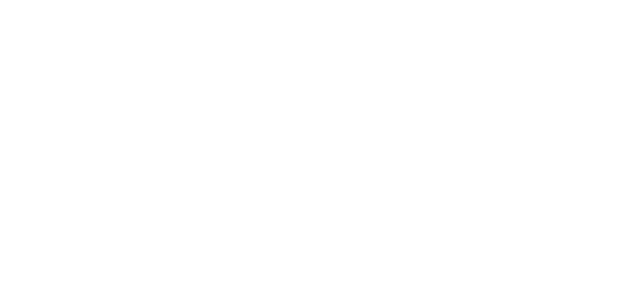
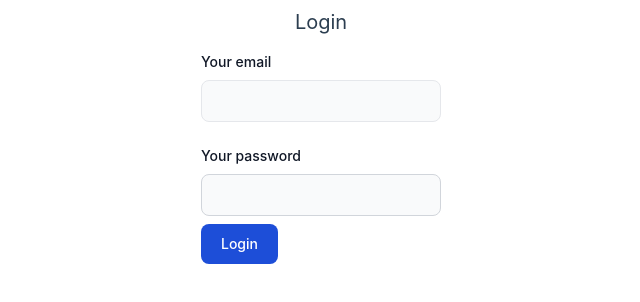
Before and after one commit to caraseli02/QGEN, a Vue app: page /login in a window 1280 px wide. Before the commit this address had no page. Shown: the top 302 px of the page, without its empty margins (319-959 px from the left). Built offline with nearby package versions, Linux system fonts and the light colour scheme.

Commit message:
feat: add auth for login logic

```diff
--- a/package.json
+++ b/package.json
@@ -19,7 +19,9 @@
     "element-plus": "^2.2.29",
     "pinia": "^2.0.28",
     "vue": "^3.2.45",
-    "vue-router": "^4.1.6"
+    "vue-router": "^4.1.6",
+    "vee-validate": "^4.5.11",
+    "yup": "^0.32.11"
   },
   "devDependencies": {
     "@rushstack/eslint-patch": "^1.1.4",
--- a/src/main.ts
+++ b/src/main.ts
@@ -2,7 +2,7 @@ import { createApp } from 'vue'
 import { createPinia } from 'pinia'
 
 import App from './App.vue'
-import router from './router'
+import { router } from './router';
 
 //element dark mode https://element-plus.org/en-US/guide/dark-mode.html#dark-mode
 import 'element-plus/theme-chalk/dark/css-vars.css'
--- a/src/router/index.ts
+++ b/src/router/index.ts
@@ -1,15 +1,34 @@
 import { createRouter, createWebHistory } from 'vue-router'
 import HomeView from '../views/HomeView.vue'
+import LoginView from '../views/LoginView.vue'
+import { useAuthStore } from '@/stores/auth';
 
-const router = createRouter({
+
+export const router = createRouter({
   history: createWebHistory(import.meta.env.BASE_URL),
   routes: [
     {
       path: '/',
       name: 'home',
       component: HomeView
+    },
+    {
+      path: '/login',
+      name: 'login',
+      component: LoginView
     }
   ]
 })
 
-export default router
+
+router.beforeEach(async (to) => {
+
+  // redirect to login page if not logged in and trying to access a restricted page
+  const publicPages = ['/login'];
+  const authRequired = !publicPages.includes(to.path);
+  const authStore = useAuthStore();
+
+  if (authRequired && !authStore.user) {
+    return '/login';
+  }
+});
--- /dev/null
+++ b/src/stores/auth.ts
@@ -0,0 +1,20 @@
+import { defineStore } from 'pinia';
+import { useStorage } from '@vueuse/core'
+import { router } from '@/router';
+
+export const useAuthStore = defineStore({
+    id: 'auth',
+    state: () => ({
+        // initialize state from local storage to enable user to stay logged in
+        user: useStorage('user', {}),
+    }),
+    actions: {
+        async login(username: string, password: string) {
+            localStorage.setItem('user', JSON.stringify({ username, password }));
+        },
+        logout() {
+            this.user = {};
+            router.push('/login');
+        }
+    }
+});
--- a/src/stores/counter.ts
+++ /dev/null
@@ -1,12 +0,0 @@
-import { ref, computed } from 'vue'
-import { defineStore } from 'pinia'
-
-export const useCounterStore = defineStore('counter', () => {
-  const count = ref(0)
-  const doubleCount = computed(() => count.value * 2)
-  function increment() {
-    count.value++
-  }
-
-  return { count, doubleCount, increment }
-})
--- a/src/types.ts
+++ b/src/types.ts
@@ -9,3 +9,5 @@ export interface IDog {
     bred_for: string
   }[]
 }
+
+export interface IValues { username: string, password: string }
--- /dev/null
+++ b/src/views/LoginView.vue
@@ -0,0 +1,51 @@
+<script setup lang="ts">
+import { Form, Field } from 'vee-validate';
+import * as Yup from 'yup';
+import type { IValues } from '@/types'
+import { useAuthStore } from '@/stores/auth';
+
+
+const schema = Yup.object().shape({
+    username: Yup.string().required('Username is required'),
+    password: Yup.string().required('Password is required')
+});
+
+async function onSubmit(values: IValues) {
+    const authStore = useAuthStore();
+    const { username, password } = values;
+    await authStore.login(username, password);
+}
+</script>
+
+<template>
+    <div class="card m-3 flex justify-center items-center flex-col t-8">
+        <h4 class="text-xl mb-4">Login</h4>
+        <div class="max-w-md">
+            <Form @submit="onSubmit" :validation-schema="schema" v-slot="{ errors, isSubmitting }">
+                <div class="mb-6">
+                    <label for="email" class="block mb-2 text-sm font-medium text-gray-900 dark:text-white">Your
+                        email</label>
+                    <Field name="username" type="text"
+                        class="bg-gray-50 border text-gray-900 text-sm rounded-lg focus:ring-blue-500 focus:border-blue-500 block w-full p-2.5 dark:bg-gray-700 dark:border-gray-600 dark:placeholder-gray-400 dark:text-white dark:focus:ring-blue-500 dark:focus:border-blue-500"
+                        :class="{ 'border-red-500': errors.username }" />
+                    <div class="mt-2 text-sm text-red-600 dark:text-red-500">{{ errors.username }}</div>
+                </div>
+                <div class="form-group">
+                    <label for="password" class="block mb-2 text-sm font-medium text-gray-900 dark:text-white">Your
+                        password</label>
+                    <Field name="password" type="password"
+                        class="bg-gray-50 border border-gray-300 text-gray-900 text-sm rounded-lg focus:ring-blue-500 focus:border-blue-500 block w-full p-2.5 dark:bg-gray-700 dark:border-gray-600 dark:placeholder-gray-400 dark:text-white dark:focus:ring-blue-500 dark:focus:border-blue-500"
+                        :class="{ 'border-red-500': errors.password }" />
+                    <div class="mt-2 text-sm text-red-600 dark:text-red-500">{{ errors.password }}</div>
+                </div>
+                <div class="form-group">
+                    <button type="submit"
+                        class="text-white bg-blue-700 hover:bg-blue-800 focus:ring-4 focus:outline-none focus:ring-blue-300 font-medium rounded-lg text-sm w-full sm:w-auto px-5 py-2.5 text-center dark:bg-blue-600 dark:hover:bg-blue-700 dark:focus:ring-blue-800">
+                        Login
+                    </button>
+                </div>
+            </Form>
+
+        </div>
+    </div>
+</template>
```
Also changed, not shown: components.d.ts (+0 -16 lines), 1 other file (tests, documents, lock files or other folders).
